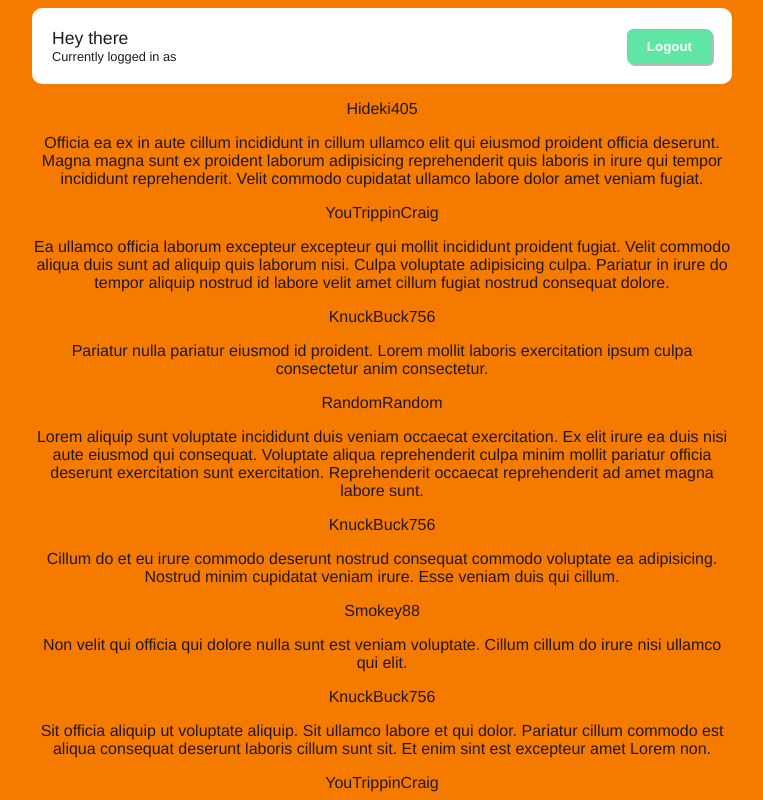
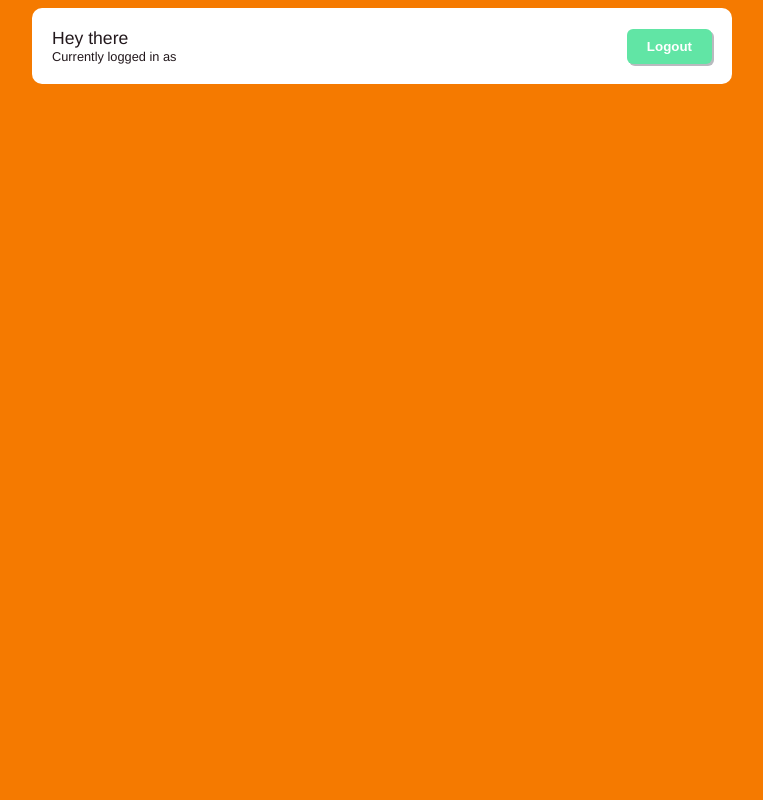
Before and after one commit to SmithBWare89/chatroom-app, a Vue app: page /chatroom in a window 1280 px wide. Shown: the top 800 px of the page, without its empty margins (258-1021 px from the left). Built offline with nearby package versions, Linux system fonts and the light colour scheme; data requests are answered from the project's data file.

Commit message:
added passing data as a prop

```diff
--- a/src/components/ChatView.vue
+++ b/src/components/ChatView.vue
@@ -1,12 +1,18 @@
 <template>
-  <div>
-      <h1>Hello!</h1>
-  </div>
+    <div v-for="data in data" :key="data.username">
+
+    </div>
 </template>
 
 <script>
 export default {
-    name: 'ChatView'
+    name: 'ChatView',
+    props: ['data'],
+    data() {
+        return {
+
+        }
+    }
 }
 </script>
 
--- a/src/views/Chatroom.vue
+++ b/src/views/Chatroom.vue
@@ -1,18 +1,18 @@
 <template>
-  <div v-for="comment in data" :key="comment.id">
-    <p>{{ comment.username }}</p>
-    {{ comment.comment }}
+  <div v-if="data.length">
+    <ChatView :data="data" />
   </div>
-  <button @click="loremLoop">Seed Data</button>
 </template>
 
 <script>
 import { ref } from "@vue/reactivity";
 import { LoremIpsum } from "lorem-ipsum";
 import { onMounted } from '@vue/runtime-core';
+import ChatView from '../components/ChatView.vue'
 
 export default {
   name: "Chatroom",
+  components: { ChatView },
   setup() {
     const data = ref([]);
     const uri = ref("http://localhost:3000/chats");
```
